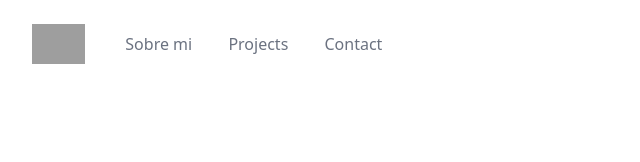
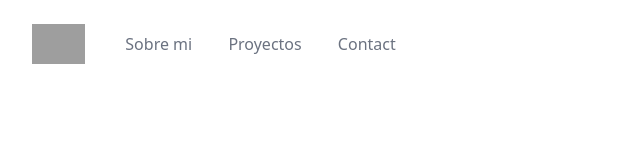
Before and after one commit to juan546546546/async-landing, a plain HTML site: page src/index.html in a window 1280 px wide. Shown: the top 162 px of the page, 0-640 px from the left. Drawn offline with nearby package versions, Linux system fonts and the light colour scheme; grey boxes are pictures that could not be loaded.

Commit message:
Update index.html
Cambie por que puedo

```diff
--- a/src/index.html
+++ b/src/index.html
@@ -28,7 +28,7 @@
               </div>
               <div class="hidden md:block md:ml-10 md:pr-4 md:space-x-8">
                 <a href="#" class="font-medium text-gray-500 hover:text-gray-900">Sobre mi</a>
-                <a href="#" class="font-medium text-gray-500 hover:text-gray-900">Projects</a>
+                <a href="#" class="font-medium text-gray-500 hover:text-gray-900">Proyectos</a>
                 <a href="#" class="font-medium text-gray-500 hover:text-gray-900">Contact</a>
               </div>
             </nav>
```
